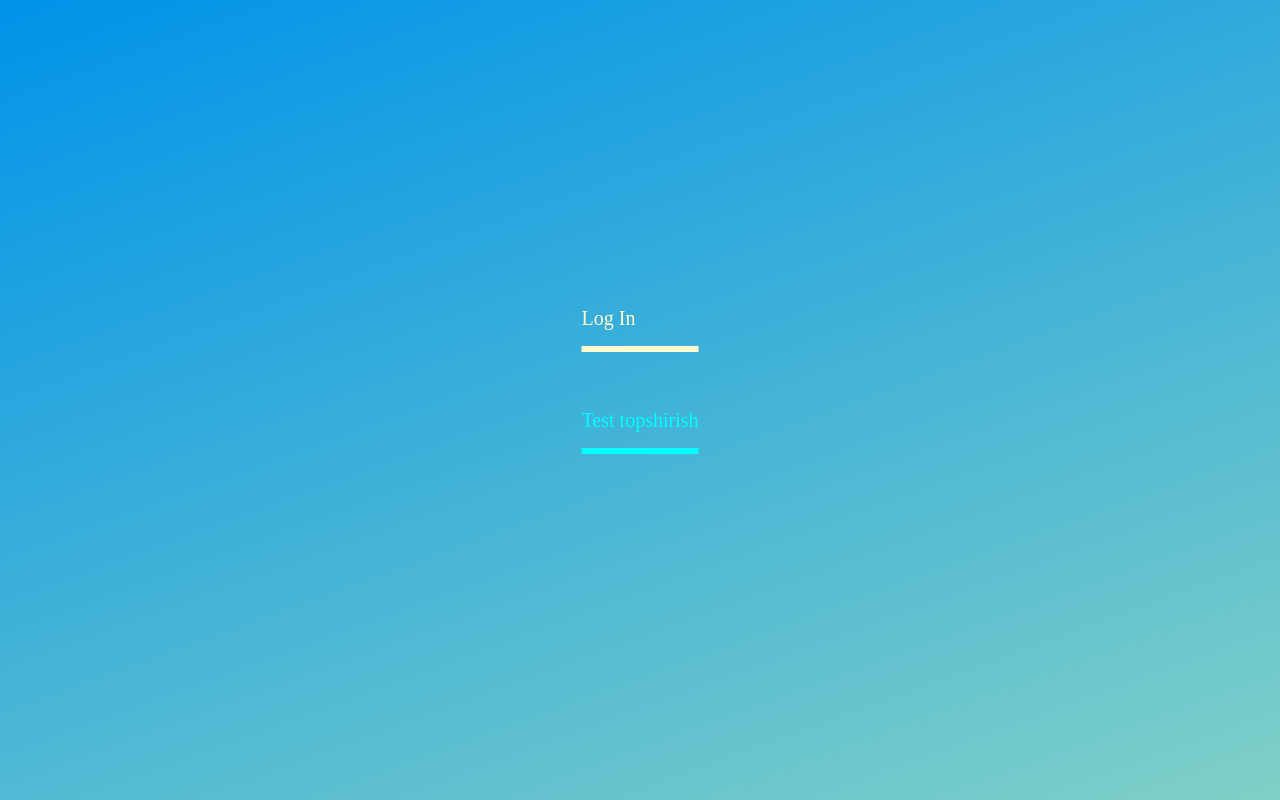
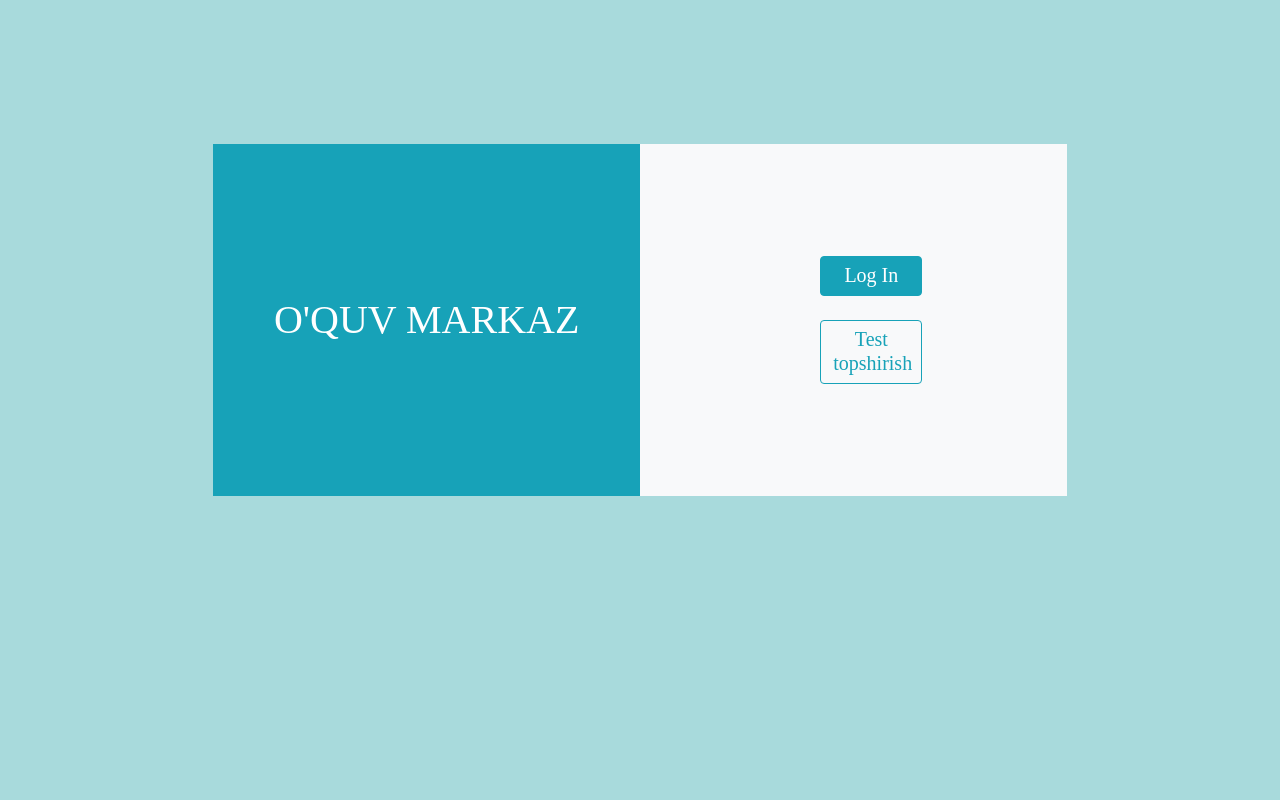
Before and after one commit to AhrorbekAka/EduCenterClient, a Next.js app: page / in a window 1280 px wide. Built offline with nearby package versions, Linux system fonts and the light colour scheme.

Commit message:
Login and main pages are changed

```diff
--- /dev/null
+++ b/components/loginLayout.js
@@ -0,0 +1,26 @@
+import Link from "next/link";
+
+export default function LoginLayout({children}) {
+    return (
+        <div className='row min-vh-100 m-0' style={{
+            backgroundColor: '#a8dadc',
+        }}>
+            <div className="col-12 col-md-8 offset-md-2">
+                <div className='row h-50 mt-md-5 pt-md-5'>
+                    <div className="h-100 bg-info mt-md-5 col-md-6 text-white text-center d-inline-flex">
+                        <div className='m-auto'>
+                            <Link href='/'>
+                                <a>
+                                    <h1 className='m-auto text-white'>O'QUV MARKAZ</h1>
+                                </a>
+                            </Link>
+                        </div>
+                    </div>
+                    <div className='h-100 mt-md-5 pt col-md-6 bg-light d-flex'>
+                        {children}
+                    </div>
+                </div>
+            </div>
+        </div>
+    )
+}
--- a/pages/index.js
+++ b/pages/index.js
@@ -1,6 +1,7 @@
 import {useEffect, useState} from 'react';
 import Layout from "../components/layout";
 import Link from "next/link";
+import LoginLayout from "../components/loginLayout";
 
 export default function Home() {
 
@@ -15,40 +16,25 @@ export default function Home() {
 
     return (
         <Layout loading={loading} home>
-            <div style={{
-                backgroundColor: '#0093E9',
-                backgroundImage: 'linear-gradient(160deg, #0093E9 0%, #80D0C7 100%)',
-                backgroundSize: 'cover',
-                backgroundPosition: 'center',
-                minHeight: '100vh',
-                overflow: 'hidden',
-            }}>
-                <div style={{
-                    position: 'absolute',
-                    top: '50%',
-                    left: '50%',
-                    transform: 'translate(-50%, -50%)'
-                }}>
-                    <div>
-                        <div className="card-body p-2 p-md-3">
-                            <div style={{borderBottom: '6px solid LemonChiffon'}} className=' py-2 mb-5'>
+            <LoginLayout>
+                <div className="row w-100 text-center align-self-center">
+                    <div className='col-8 offset-3  col-md-4 offset-md-5'>
                         <Link href="/login">
-                                    <a style={{color: 'LemonChiffon'}}>
+                            <a className='btn btn-info text-white pb-0 w-100' style={{color: '#457b9d'}}>
                                 <h5>Log In</h5>
                             </a>
                         </Link>
                     </div>
-                            <div style={{borderBottom: '6px solid Cyan'}} className='py-2 mb-5'>
+                    <br/>
+                    <div className='mt-4 col-8 offset-3  col-md-4 offset-md-5'>
                         <Link href="/test">
-                                    <a style={{color: 'Cyan'}}>
+                            <a className='btn btn-outline-info w-100 pb-0'>
                                 <h5>Test topshirish</h5>
                             </a>
                         </Link>
                     </div>
                 </div>
-                    </div>
-                </div>
-            </div>
+            </LoginLayout>
         </Layout>
     )
 }
```
Also changed, not shown: pages/login.js (+43 -20 lines). Lines whose indentation alone changed are shown as unchanged.
